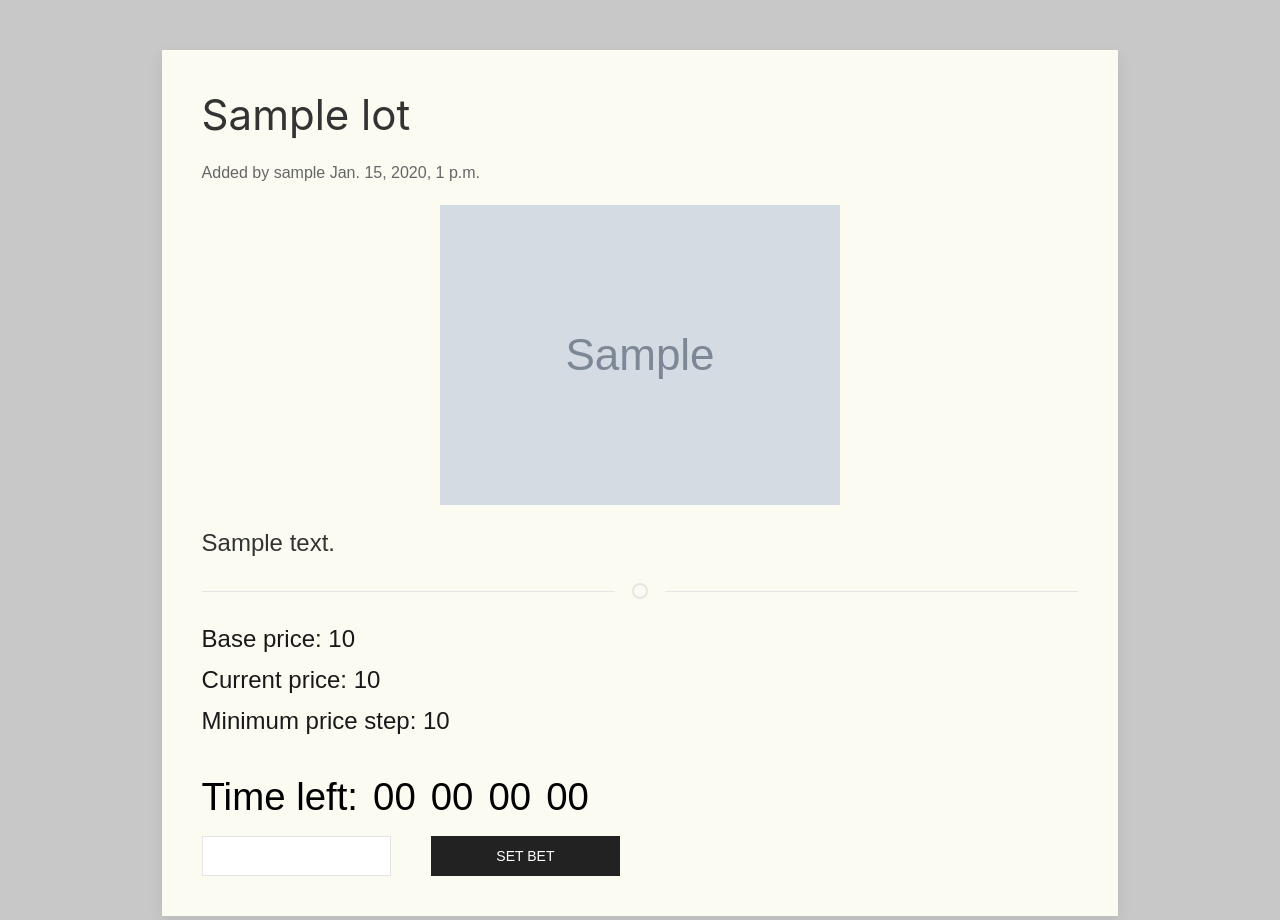
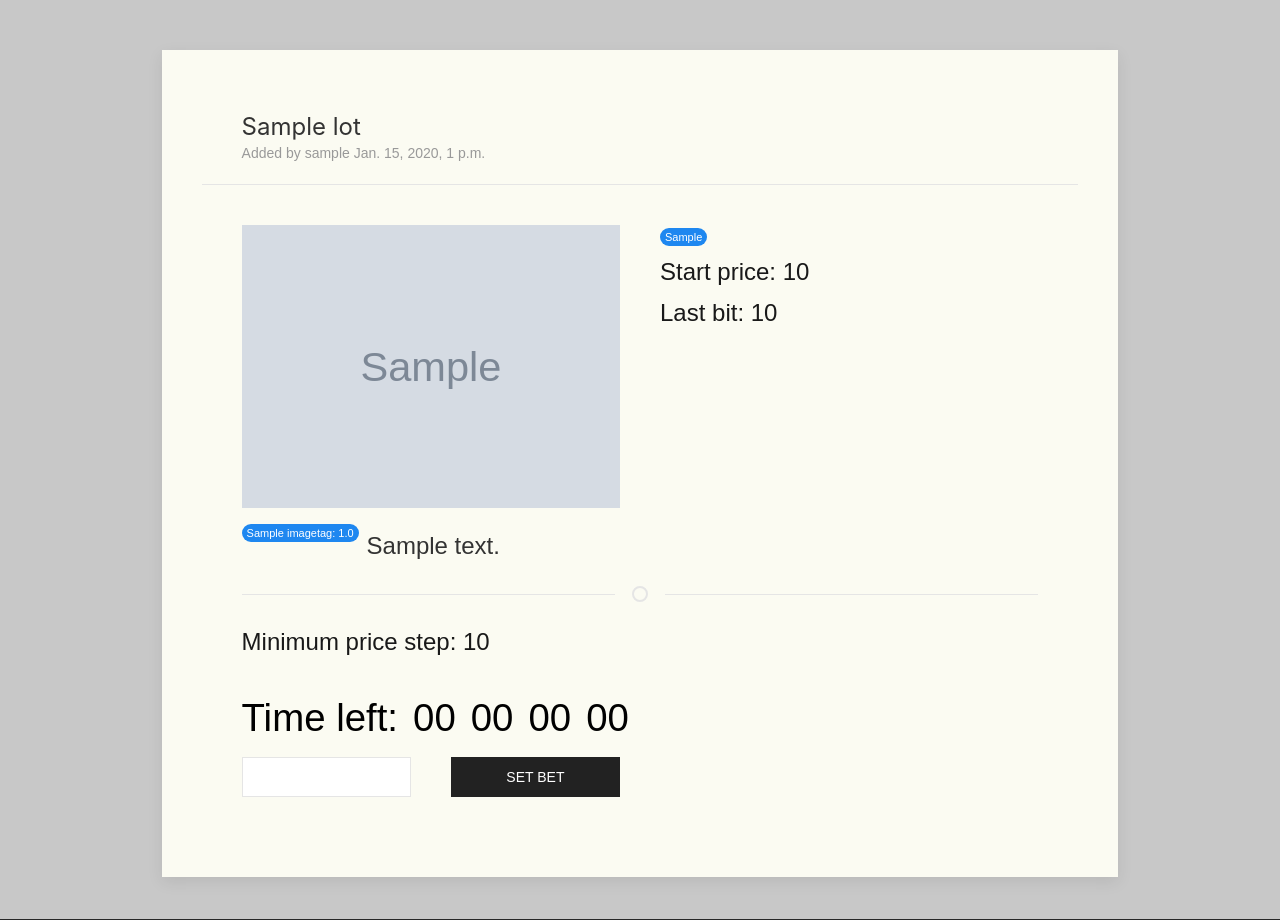
Before and after one commit to Gliger13/auction_site, a Django app: page /lots/lot/1 in a window 1280 px wide. Shown: the part 80-1000 px from the top of the page. Run offline with Django 3.2, Linux system fonts and the light colour scheme; tables that the repository leaves empty hold one stand-in row (values such as "Sample post"); grey boxes marked "Sample" are stand-in pictures; some libraries are stand-ins or nearby versions.

Commit message:
Lots: add tags by user and by API of lots
Add field tags that user can write in LotForm.
Add module Tags that generate by API. Generate color by value of tag
Show tags in lots information page.
Reorganize templates page and lot

```diff
--- a/auction/auction/settings.py
+++ b/auction/auction/settings.py
@@ -147,3 +147,5 @@ ADMIN_EMAIL = 'admin@admin.com'
 EMAIL_BACKEND = 'django.core.mail.backends.console.EmailBackend'
 
 PAGINATOR_MAX_PAGES = 5
+
+FILE_UPLOAD_MAX_MEMORY_SIZE = 10
--- a/auction/lots/admin.py
+++ b/auction/lots/admin.py
@@ -1,6 +1,7 @@
 from django.contrib import admin
 
-from lots.models import Lot, Bet
+from lots.models import Lot, Bet, ImageTags
 
 admin.site.register(Lot)
 admin.site.register(Bet)
+admin.site.register(ImageTags)
--- a/auction/lots/forms.py
+++ b/auction/lots/forms.py
@@ -5,28 +5,48 @@ from lots.models import Lot, Bet
 
 class LotsForm(forms.ModelForm):
     def __init__(self, *args, **kwargs):
+        self.lot = None
         super(LotsForm, self).__init__(*args, **kwargs)
         for visible in self.visible_fields():
-            visible.field.widget.attrs['class'] = 'uk-input input-form'
+            if type(visible.field.widget) == forms.Textarea:
+                visible.field.widget.attrs['class'] = 'uk-textarea input-form'
+            else:
+                visible.field.widget.attrs['class'] = 'uk-input input-form'
 
     text_description = forms.CharField(
         required=False,
-        widget=forms.Textarea()
+        widget=forms.Textarea(attrs={
+            'rows': 4,
+            'cols': 3,
+        })
+    )
+
+    tags = forms.CharField(
+        label="Tags. Separate tags by ';'",
+        required=False,
+        widget=forms.Textarea(attrs={
+            'rows': 4,
+            'cols': 3,
+        })
     )
 
     base_price = forms.IntegerField(
         widget=forms.NumberInput(),
         required=True,
     )
-    image = forms.FileField()
+    image = forms.FileField(
+        widget=forms.FileInput
+    )
 
     class Meta:
         model = Lot
         fields = [
             'heading',
             'text_description',
+            'tags',
             'base_price',
-            'min_price_step'
+            'min_price_step',
+
         ]
 
     def is_valid(self):
--- a/auction/lots/models.py
+++ b/auction/lots/models.py
@@ -1,5 +1,5 @@
 from datetime import timedelta
-
+from matplotlib import cm
 from django.contrib.auth import get_user_model
 from django.db import models
 from django.utils import timezone
@@ -16,6 +16,7 @@ class Lot(models.Model):
     expires_at = models.DateTimeField(default=timezone.now().replace(microsecond=0) + timedelta(days=3))
     author = models.ForeignKey(get_user_model(), related_name='lots', on_delete=models.CASCADE)
     is_mail_send = models.BooleanField(default=False)
+    tags = models.TextField(null=True, blank=True)
 
     class Meta:
         ordering = ['-created_at', 'base_price']
@@ -24,6 +25,23 @@ class Lot(models.Model):
     def is_available(self):
         return timezone.now() < self.expires_at
 
+    @property
+    def tags_list(self):
+        print(str(self.tags).split(';'))
+        return str(self.tags).split(';')
+
+
+class ImageTags(models.Model):
+    lot = models.ForeignKey(Lot, related_name='img_tags', on_delete=models.CASCADE)
+    tag_name = models.CharField(max_length=50)
+    confidence = models.FloatField(max_length=10)
+
+    @property
+    def color(self):
+        cmap = cm.get_cmap('RdYlGn', 8)
+        t = tuple(map(lambda x: x * 255, cmap(self.confidence)))
+        return t
+
 
 class Bet(models.Model):
     lot = models.ForeignKey(Lot, related_name='bets', on_delete=models.CASCADE)
--- a/auction/lots/views.py
+++ b/auction/lots/views.py
@@ -1,9 +1,11 @@
+from asgiref.sync import async_to_sync
 from django.contrib.auth.decorators import login_required
 from django.core.paginator import Paginator
 from django.shortcuts import render, redirect
 from django.utils import timezone
 
 from auction import settings
+from lots import tags_of_images
 from lots.forms import LotsForm, SetBitForm
 from lots.models import Lot, Bet
 
@@ -26,6 +28,8 @@ def create(request):
             lot = form.save()
             lot.image = request.FILES['image']
             lot.save()
+            async_tags = async_to_sync(tags_of_images.images_tags, force_new_loop=True)
+            async_tags(lot)
             return redirect(f"/lots/lot/{lot.id}")
         else:
             return render(
--- a/auction/static/css/lots/lot.css
+++ b/auction/static/css/lots/lot.css
@@ -89,3 +89,12 @@ span {
     color: black;
     font-size: 40%;
 }
+
+.tags {
+    float: left;
+    text-align: center;
+    margin-top: 2%;
+    margin-bottom: 2%;
+    margin-right: 1%;
+    display: inline-block;
+}
--- a/auction/templates/lots/lot.html
+++ b/auction/templates/lots/lot.html
@@ -1,4 +1,4 @@
-{% extends 'base/main.html' %}
+{% extends 'lots/page.html' %}
 {% load static %}
 
 {% block head %}
@@ -25,29 +25,20 @@
         <div class="lot_card">
             <div class="uk-card-body">
             <article class="uk-article">
-                <h1 class="uk-article-title uk-heading-line">{{ lot.heading }}</h1>
-                <p class="meta-info">
-                    Added by
-                    <a class="uk-link-heading" href="/accounts/account/{{ lot.author }}">
-                        {{ lot.author }}
-                    </a>
-                    <time>
-                        {{ lot.created_at }}
-                    </time>
-                </p>
-                {% if lot.image %}
-                    <img class="lot_image" src="{{ lot.image.url }}">
-                {% else %}
-                    <img class="lot_image" src="{% static 'images/lots/base_lot.png' %}">
-                {% endif %}
+                {% block main_content %}
+                    {{ block.super }}
+                {% endblock %}
+                {% for tag in lot.img_tags.all %}
+                    {% if tag %}
+                        <div class="tag">
+                            <span class="uk-badge tags" style="background-color: rgba{{ tag.color }}; color: rgb(25, 25, 25);">
+                                {{ tag.tag_name }}: {{ tag.confidence }}
+                            </span>
+                        </div>
+                    {% endif %}
+                {% endfor %}
                 <p class="uk-text-lead">{{ lot.text_description }}</p>
                 <hr class="uk-divider-icon">
-                <div class="price">
-                    Base price: {{ lot.base_price }}
-                </div>
-                <div class="price">
-                    Current price: {{ lot.current_price }}
-                </div>
                 <div class="price">
                     Minimum price step: {{ lot.min_price_step }}
                 </div>
--- a/auction/templates/lots/page.html
+++ b/auction/templates/lots/page.html
@@ -30,26 +30,30 @@
     <div class="lots_title lot_wrapper">
         Available lots:
     </div>
-
     {% endif %}
 
     {% for lot in lots %}
      <div class="lot_wrapper">
          <div class="uk-card uk-card-default uk-width-1-1@m">
             <div class="lot_card">
+                {% block main_content %}
                 <div class="uk-card-header">
                     <div class="uk-grid-small uk-flex-middle" uk-grid>
                         <div class="uk-width-expand">
                             <h1 class="uk-card-title uk-margin-remove-bottom">{{ lot.heading }}</h1>
                             <p class="uk-text-meta uk-margin-remove-top">
+                                Added by
+                                <a class="uk-link-heading" href="/accounts/account/{{ lot.author }}">
+                                    {{ lot.author }}
+                                </a>
                                 <time>
                                     {{ lot.created_at }}
                                 </time>
-                                 by {{ lot.author }}
                             </p>
                         </div>
                     </div>
                 </div>
+
                 <div class="uk-card-body">
                     <div class="uk-column-1-2">
                         {% if lot.image %}
@@ -57,6 +61,13 @@
                         {% else %}
                         <img class="lot_image" src="{% static 'images/lots/base_lot.png' %}">
                         {% endif %}
+
+                        {% for tag in lot.tags_list %}
+                        {% if tag and not tag == 'None' %}
+                        <span class="uk-badge">{{ tag }}</span>
+                        {% endif %}
+                        {% endfor %}
+
                         <p class="price">
                             Start price: {{ lot.base_price }}
                         </p>
@@ -64,6 +75,7 @@
                             Last bit: {{ lot.current_price }}
                         </p>
                     </div>
+                    {% endblock %}
                 </div>
                 <div class="uk-card-footer">
                     <a href="/lots/lot/{{ lot.id }}" class="uk-button uk-button-text">Read more</a>
```
Also changed, not shown: auction/lots/tags_of_images.py (added, +33 -0 lines), auction/lots/migrations/0007_auto_20200602_0030.py (added), auction/lots/migrations/0008_auto_20200602_0218.py (added), auction/lots/migrations/0009_auto_20200602_0221.py (added). Lines whose indentation alone changed are shown as unchanged.
